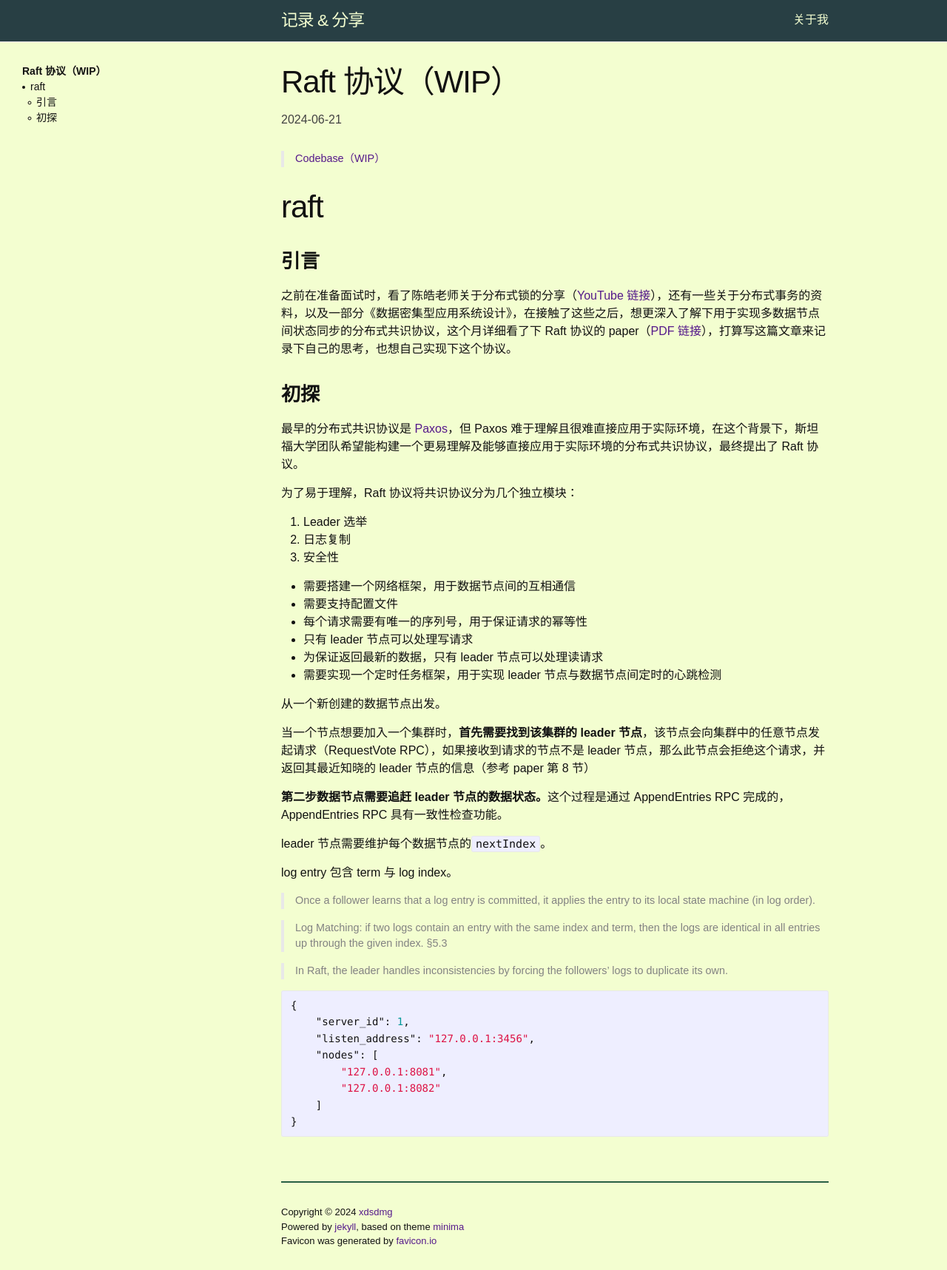
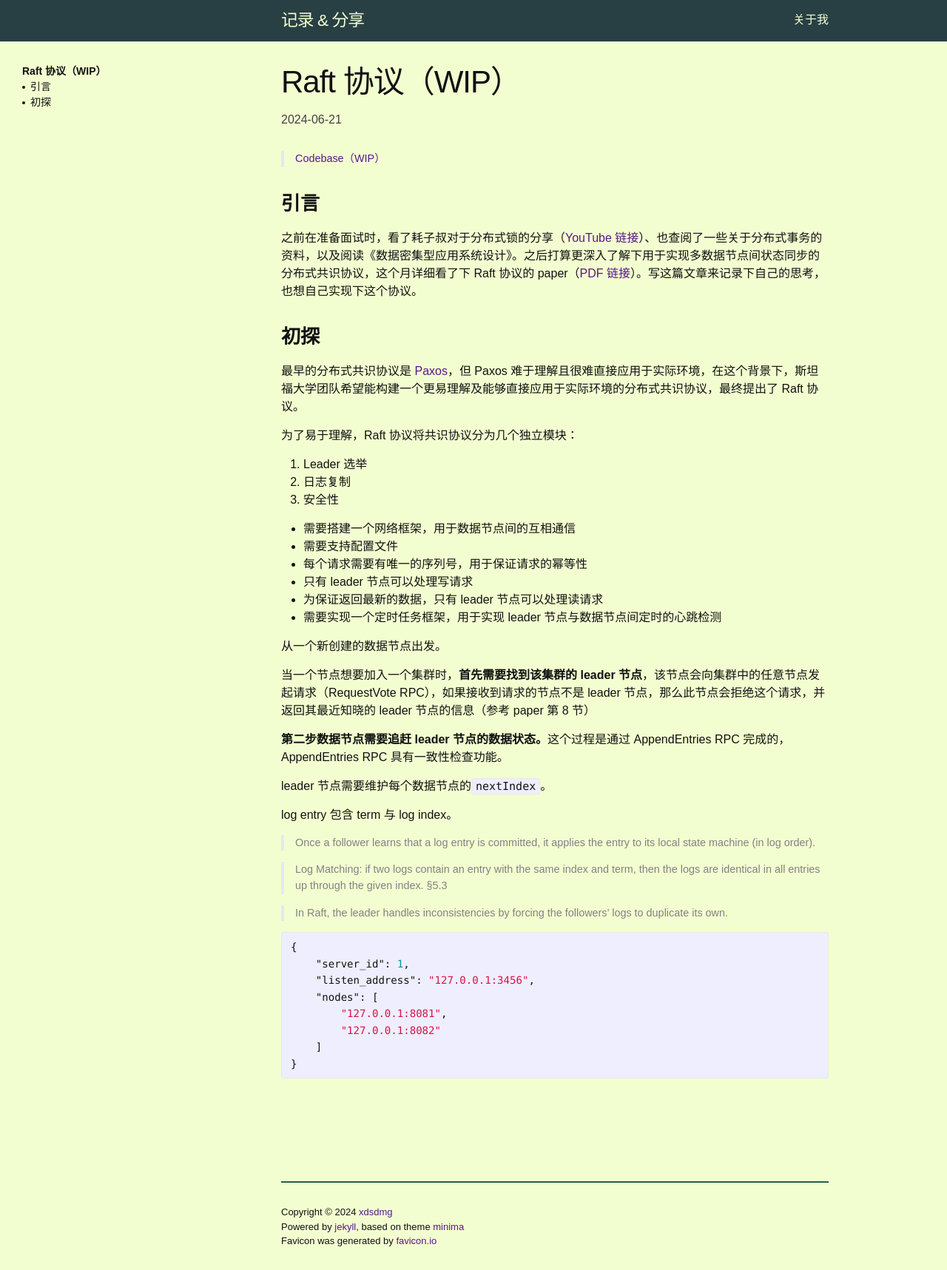
Before and after one commit to xdsdmg/xdsdmg.github.io, a Jekyll site: the page built from docs/_posts/2024-06-21-raft.md, in a window 1280 px wide. Shown: the whole page at 74% size. Built offline with Jekyll 4.4.1, drawn with Linux system fonts in a browser that asks for light colours; the table of contents is made by our own code.

Commit message:
write post

```diff
--- a/docs/_posts/2024-06-21-raft.md
+++ b/docs/_posts/2024-06-21-raft.md
@@ -7,11 +7,9 @@
 
 > [Codebase（WIP）](https://github.com/xdsdmg/raft)
 
-# raft
-
 ### **引言**
 
-之前在准备面试时，看了陈皓老师关于分布式锁的分享（[YouTube 链接](https://www.youtube.com/watch?v=vFW1U1vimVs)），还有一些关于分布式事务的资料，以及一部分《数据密集型应用系统设计》，在接触了这些之后，想更深入了解下用于实现多数据节点间状态同步的分布式共识协议，这个月详细看了下 Raft 协议的 paper（[PDF 链接](https://raft.github.io/raft.pdf)），打算写这篇文章来记录下自己的思考，也想自己实现下这个协议。
+之前在准备面试时，看了耗子叔对于分布式锁的分享（[YouTube 链接](https://www.youtube.com/watch?v=vFW1U1vimVs)）、也查阅了一些关于分布式事务的资料，以及阅读《数据密集型应用系统设计》。之后打算更深入了解下用于实现多数据节点间状态同步的分布式共识协议，这个月详细看了下 Raft 协议的 paper（[PDF 链接](https://raft.github.io/raft.pdf)）。写这篇文章来记录下自己的思考，也想自己实现下这个协议。
 
 ### **初探**
 
```
